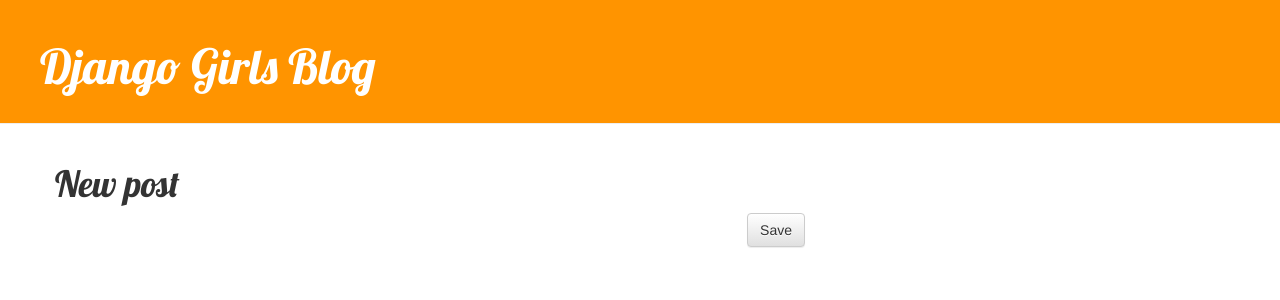
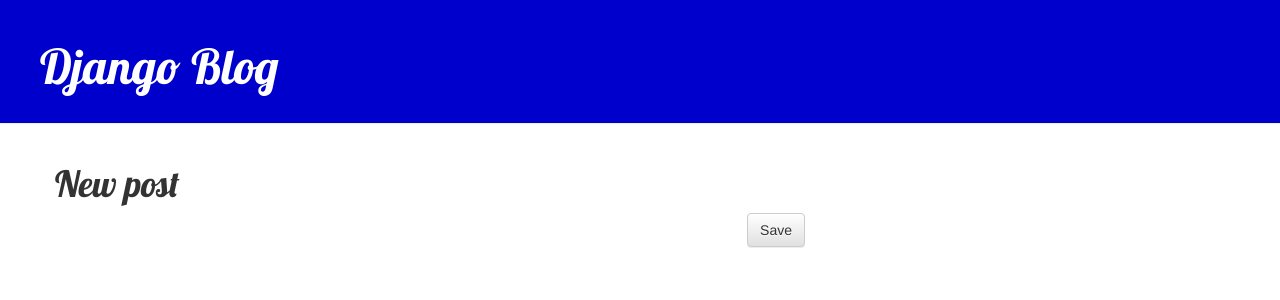
Before and after one commit to hotspot523/my-first-blog, a Django app: page /post/new/ in a window 1280 px wide. Shown: the top 300 px of the page. Run offline with Django 3.2, Linux system fonts and the light colour scheme; some libraries are stand-ins or nearby versions.

Commit message:
css header color change

```diff
--- a/blog/static/css/blog.css
+++ b/blog/static/css/blog.css
@@ -1,5 +1,5 @@
 .page-header {
-    background-color: #ff9400;
+    background-color: #0000cd;
     margin-top: 0;
     padding: 20px 20px 20px 40px;
 }
--- a/blog/templates/blog/base.html
+++ b/blog/templates/blog/base.html
@@ -12,7 +12,7 @@
     {% if user.is_authenticated %}
         <a href="{% url 'post_new' %}" class="top-menu"><span class="glyphicon glyphicon-plus"></span></a>
     {% endif %}
-    <h1><a href="/">Django Girls Blog</a></h1>
+    <h1><a href="/">Django Blog</a></h1>
 </div>
 <div class="content container">
     <div class="row">
```
